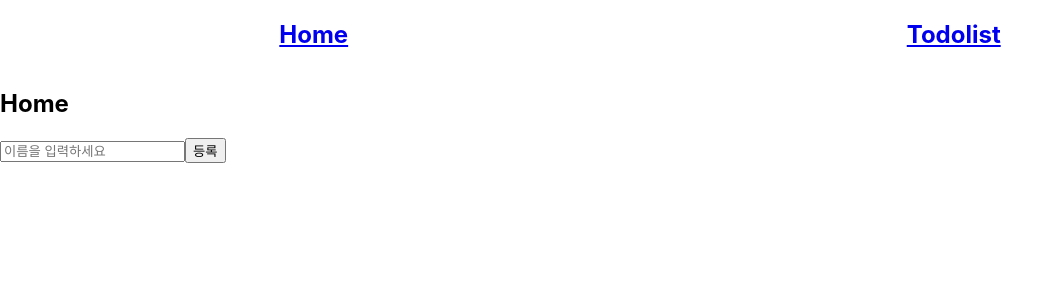
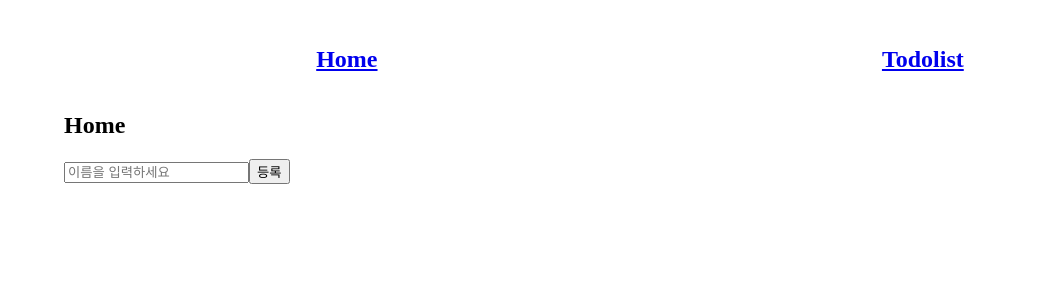
Before and after one commit to ehdgjs/todolist_react, a React (Create React App) app in the folder todolist/: page / in a window 1280 px wide. Shown: the top 300 px of the page, without its empty margins (0-1064 px from the left). Built offline with nearby package versions, Linux system fonts and the light colour scheme.

Commit message:
조건 렌더 완료

```diff
--- a/todolist/src/index.css
+++ b/todolist/src/index.css
@@ -1,10 +1,7 @@
 body {
-  margin: 0;
-  font-family: -apple-system, BlinkMacSystemFont, 'Segoe UI', 'Roboto', 'Oxygen',
-    'Ubuntu', 'Cantarell', 'Fira Sans', 'Droid Sans', 'Helvetica Neue',
-    sans-serif;
-  -webkit-font-smoothing: antialiased;
-  -moz-osx-font-smoothing: grayscale;
+  margin-top: 2%;
+  margin-left: 5%;
+  margin-right: 5%;
 }
 
 code {
--- a/todolist/src/index.js
+++ b/todolist/src/index.js
@@ -6,7 +6,7 @@ import reportWebVitals from './reportWebVitals';
 
 ReactDOM.render(
   <React.StrictMode>
-    <App />
+    <App className="App"/>
   </React.StrictMode>,
   document.getElementById('root')
 );
--- a/todolist/src/pages/Home.js
+++ b/todolist/src/pages/Home.js
@@ -1,34 +1,30 @@
 import React from 'react'
 import $ from 'jquery'
 
-const Home = () => {
 const setName = () => {
 	let name = $("#name").val();
 	localStorage.setItem('name', name);
 	window.location.reload();
 }
-	//조건부 렌더링 진행중
-	const existName = () => {
+
+const Inputname = () => {
 	if(localStorage.getItem('name') === null){
-			$('#div_name').show();
+		return  <div id="div_name">
+							<input type="text" id="name" placeholder="이름을 입력하세요"/>
+							<input type="button" value="등록" onClick={() => setName()}/>
+						</div>
 	}else{
-			$('#div_name').hide();
+		return null;
 	}
 }
 
+const Home = () => {
 	return (
 		<div>
 			<h2>Home</h2>
-			<div id="div_name">
-				<input type="text" id="name" placeholder="이름을 입력하세요"/>
-				<input type="button" value="등록" onClick={() => setName()}/>
-			</div>
+			<Inputname/>
 		</div>
 	)
 }
 
-const Inputname = () => {
-
-}
-
 export default Home;
```
Also changed, not shown: 1 other file (tests, documents, lock files or other folders). Lines whose indentation alone changed are shown as unchanged.
